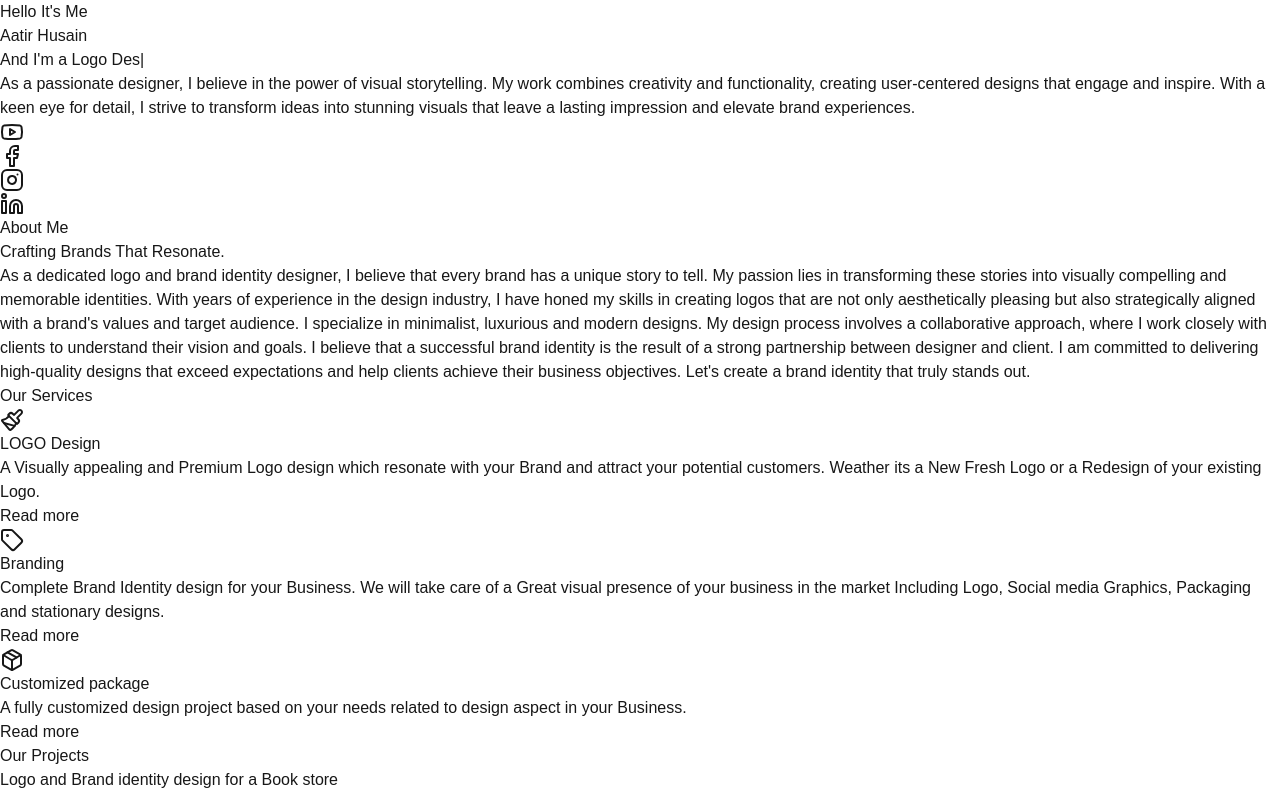
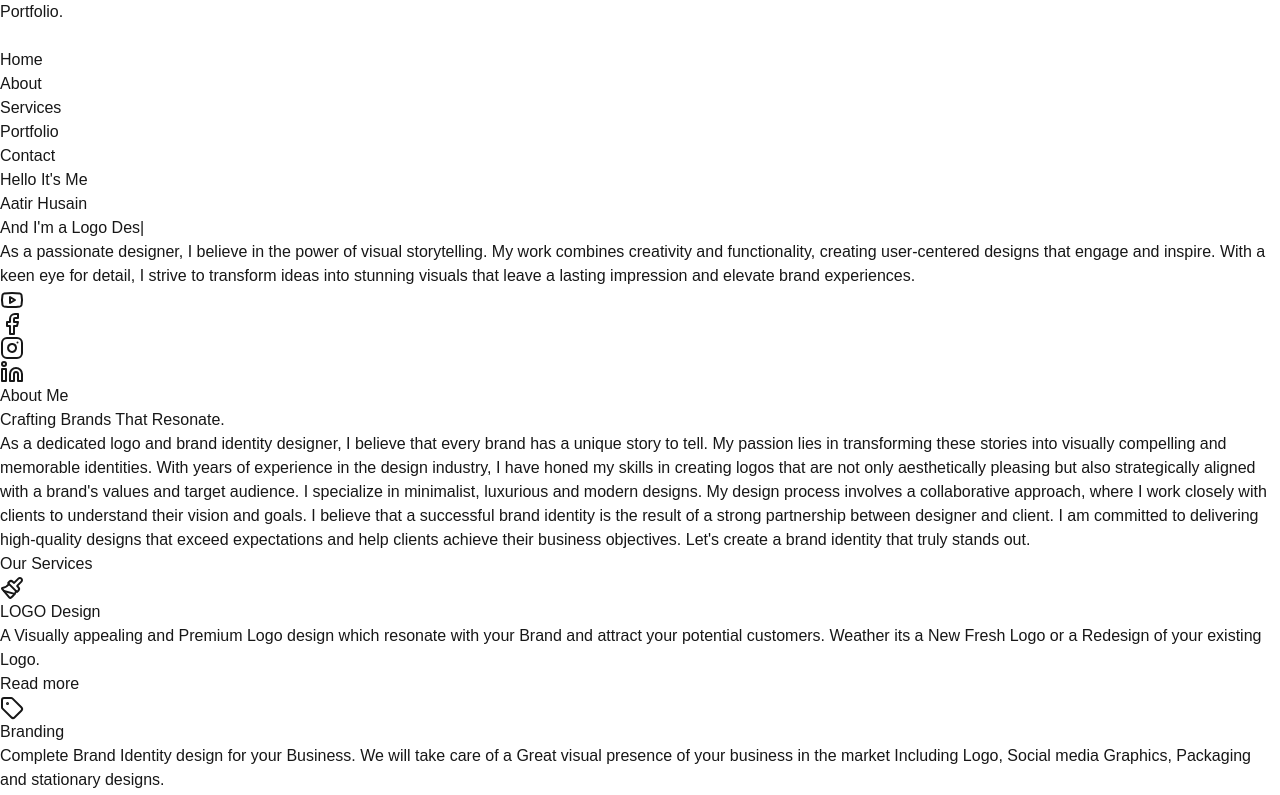
Before and after one commit to Thorfin69/portfolio-, a Next.js app: page / in a window 1280 px wide. Shown: the top 795 px of the page. Built offline with nearby package versions, Linux system fonts and the light colour scheme.

Commit message:
added smooth scrolling

```diff
--- a/src/app/globals.css
+++ b/src/app/globals.css
@@ -13,7 +13,9 @@
     --foreground: #ededed;
   }
 }
-
+html {
+  scroll-behavior: smooth;
+}
 body {
   color: var(--foreground);
   background: var(--background);
--- a/src/app/layout.jsx
+++ b/src/app/layout.jsx
@@ -1,5 +1,6 @@
 import localFont from "next/font/local";
 import "./globals.css";
+import Navbar from "@/components/Navbar";
 
 const geistSans = localFont({
   src: "./fonts/GeistVF.woff",
@@ -23,6 +24,7 @@ export default function RootLayout({ children }) {
       <body
         className={`${geistSans.variable} ${geistMono.variable} antialiased`}
       >
+        <Navbar/>
         {children}
       </body>
     </html>
```
